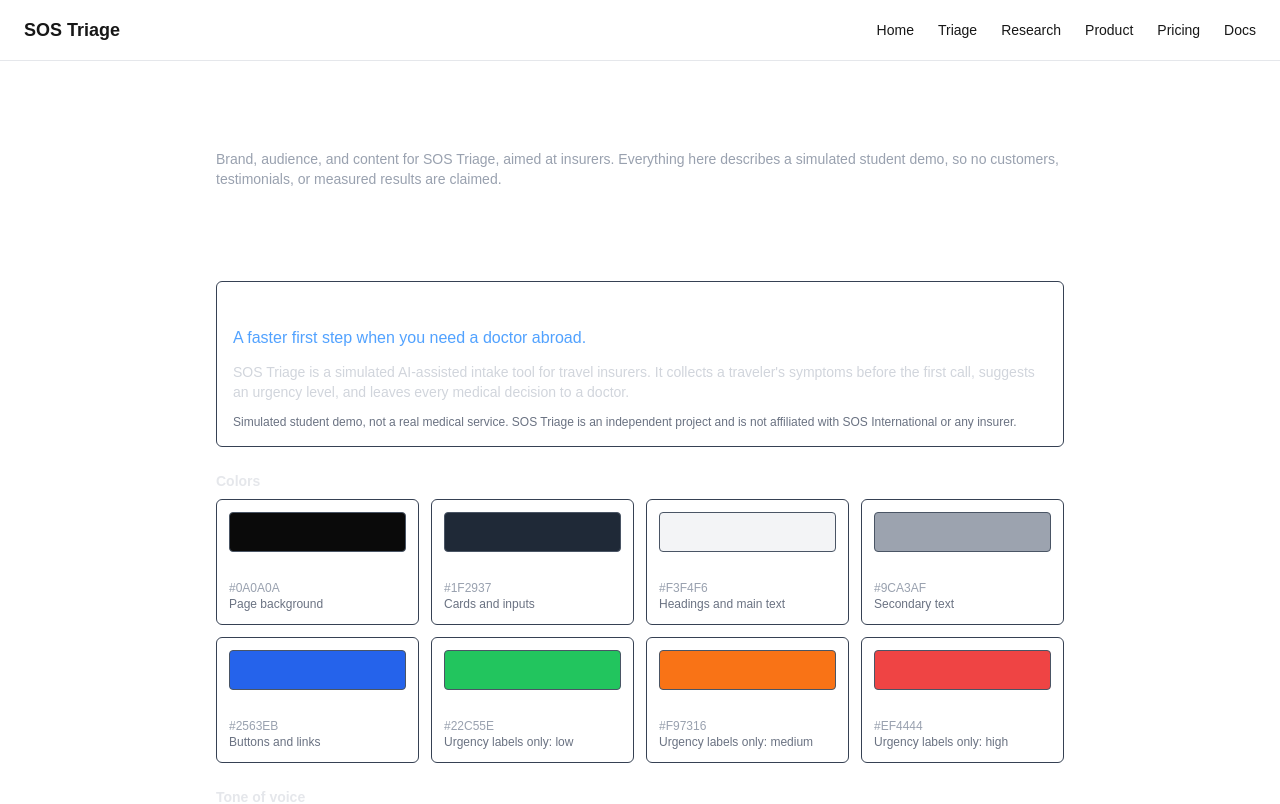
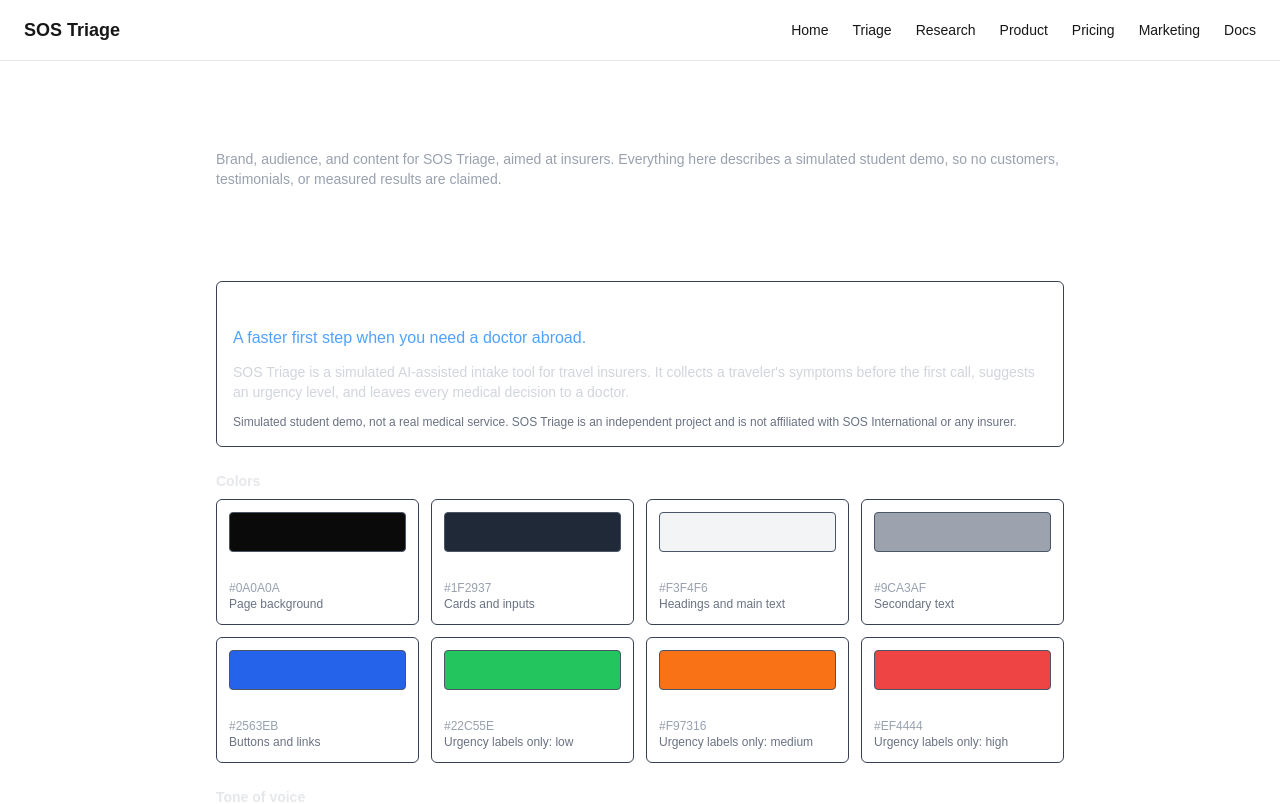
Before and after one commit to oninorl/sostriageapp, a Next.js app: page /marketing in a window 1280 px wide. Shown: the top 804 px of the page. Built offline with nearby package versions, Linux system fonts and the light colour scheme; no server answers; the database is empty.

Commit message:
Add Marketing link to navbar

```diff
--- a/app/components/Navbar.tsx
+++ b/app/components/Navbar.tsx
@@ -1,13 +1,14 @@
 export default function Navbar() {
   return (
-    <nav className="w-full border-b border-gray-200 px-6 py-4 flex items-center justify-between">
+    <nav className="w-full border-b border-gray-200 px-6 py-4 flex items-center justify-between gap-4">
       <span className="font-bold text-lg">SOS Triage</span>
-      <div className="flex gap-6 text-sm">
+      <div className="flex flex-wrap justify-end gap-x-6 gap-y-1 text-sm">
         <a href="/" className="hover:underline">Home</a>
         <a href="/core" className="hover:underline">Triage</a>
         <a href="/research" className="hover:underline">Research</a>
         <a href="/product" className="hover:underline">Product</a>
         <a href="/pricing" className="hover:underline">Pricing</a>
+        <a href="/marketing" className="hover:underline">Marketing</a>
         <a href="/docs" className="hover:underline">Docs</a>
       </div>
     </nav>
```
